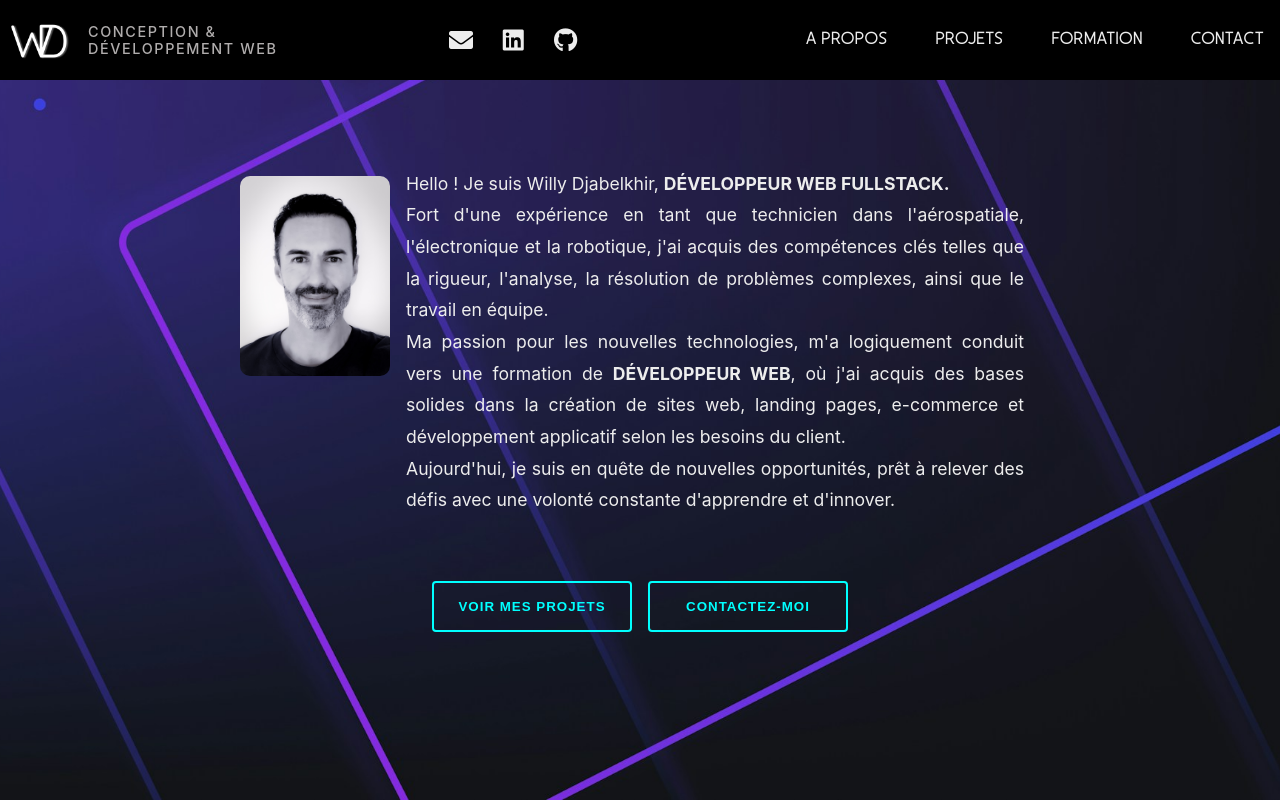
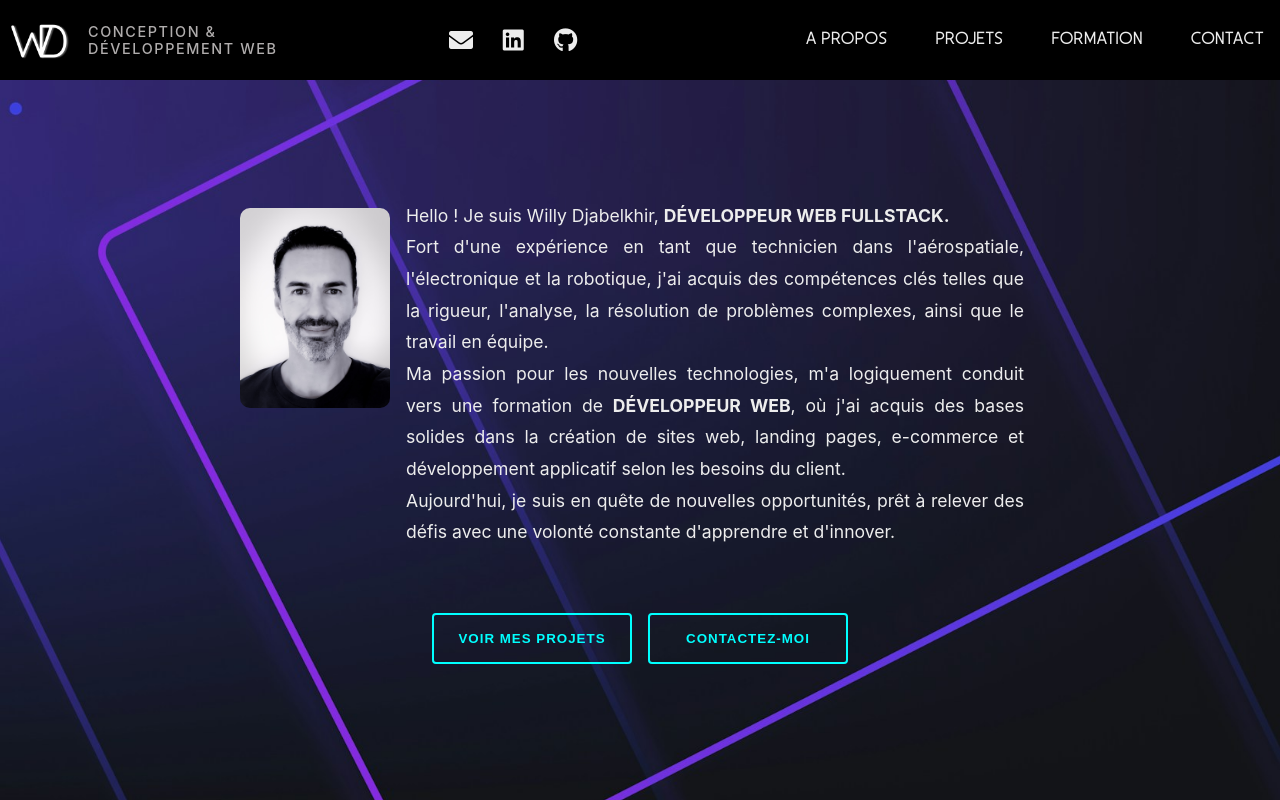
Before and after one commit to DjabelWilly/portfolio, a React (Create React App) app in the folder client/: page / in a window 1280 px wide. Shown: the top 800 px of the page. Built offline with nearby package versions, Linux system fonts and the light colour scheme; no server answers.

Commit message:
modif margin

```diff
--- a/client/src/App.css
+++ b/client/src/App.css
@@ -45,7 +45,8 @@ body {
 section {
   min-height: 100vh;
   padding: 0;
-  margin-top: 2rem;
+  /* margin-top: 2rem; */
+  padding-top: 2rem;
   width: 100%;
   margin: 0;
   display: flex;
@@ -89,7 +90,7 @@ section h2 {
 
 #contact {
   background-color: var(--dark-bg);
-  min-height: calc(100vh - 62px);
+  min-height: calc(100vh - 93px);
   background-image: url("./assets/img/contact-bg.jpg");
   background-size: cover;
   background-position: center;
--- a/client/src/components/About/About.css
+++ b/client/src/components/About/About.css
@@ -35,7 +35,7 @@
 }
 @media (max-width: 800px) {
   .about-image {
-    margin-top: 4rem;
+    margin-top: 2rem;
     width: 150px;
     height: 150px;
     border-radius: 50%;
```
